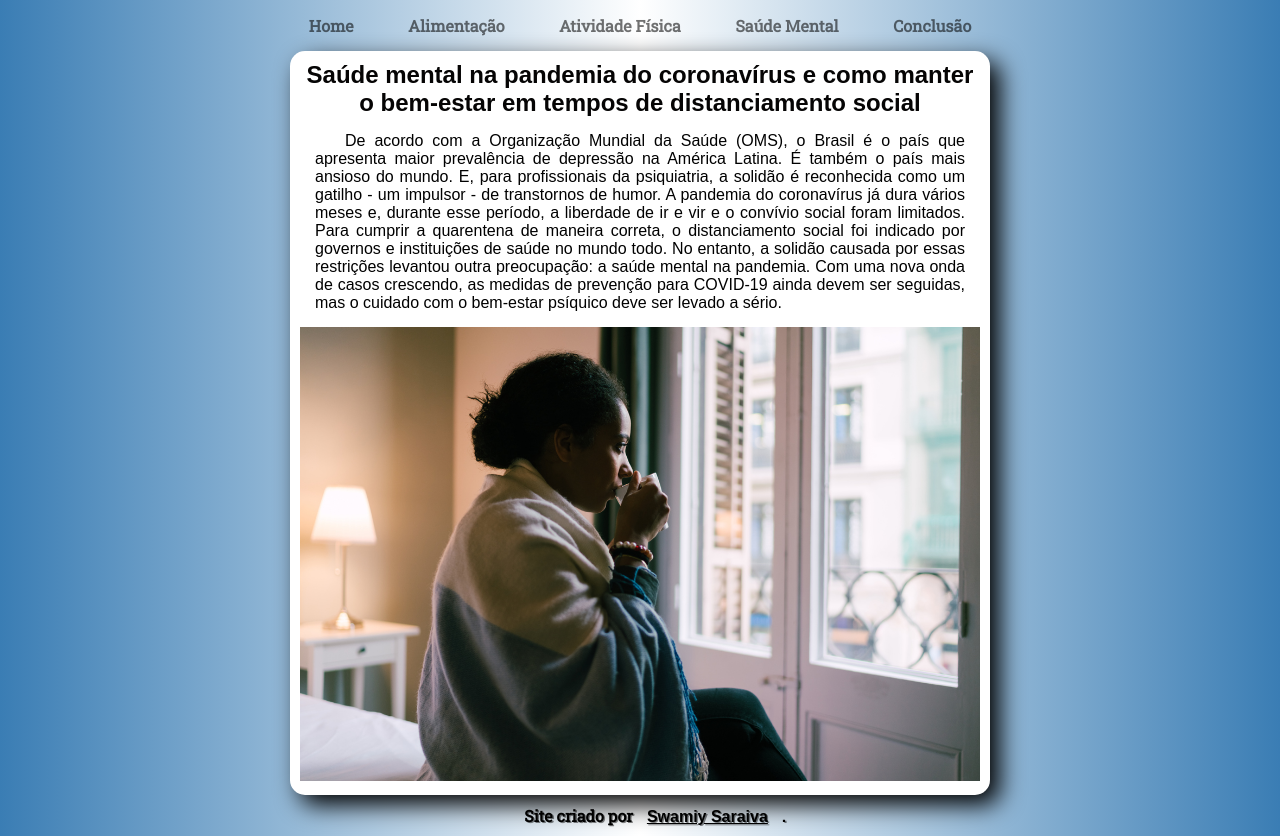
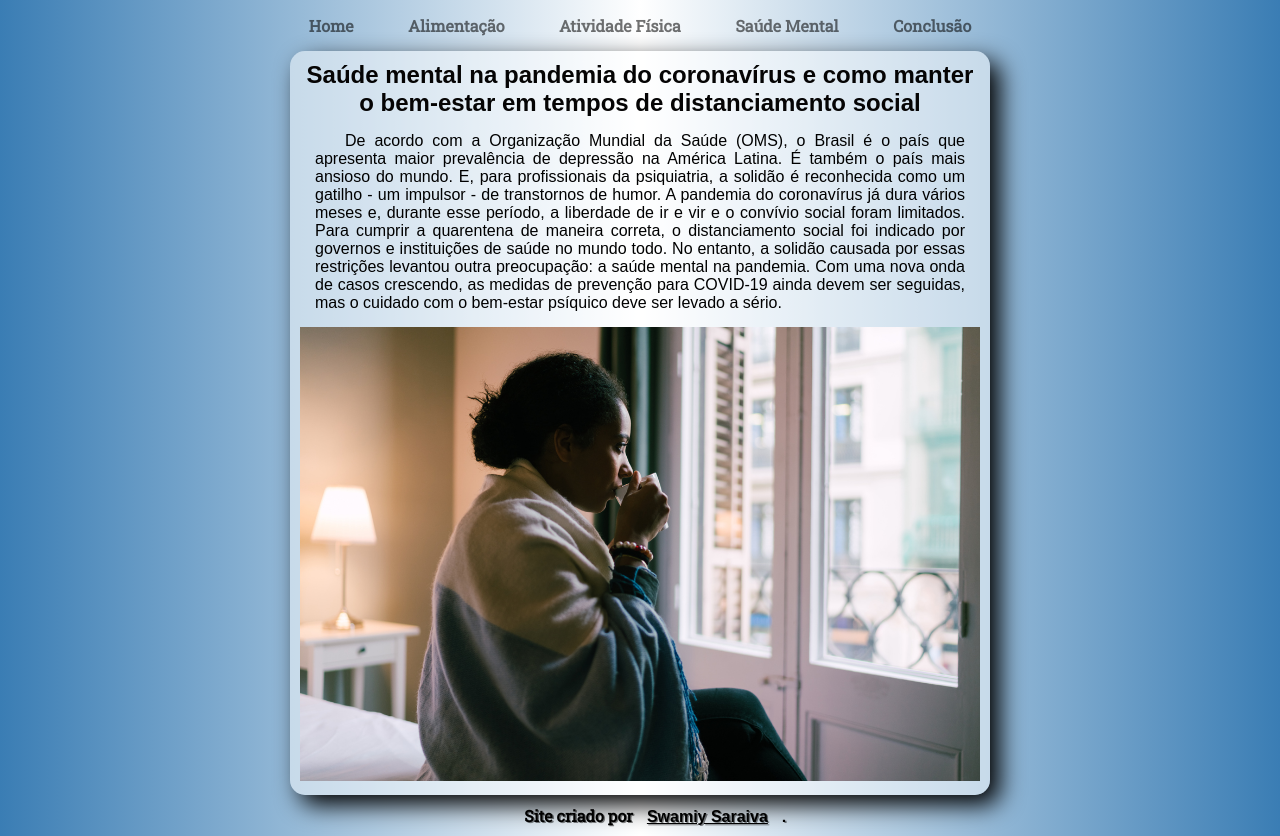
Before and after one commit to Saraiva94/site.saude.unigranrio, a plain HTML site: page Trabalho PCA/PCA Saúde Mental/index.html in a window 1280 px wide. Drawn offline with Linux system fonts and the light colour scheme.

Commit message:
Update style.css

```diff
--- a/Trabalho PCA/PCA Saúde Mental/style.css
+++ b/Trabalho PCA/PCA Saúde Mental/style.css
@@ -3,15 +3,15 @@
 @import url('https://fonts.googleapis.com/css2?family=Roboto+Slab&display=swap');
 
 * {
-font-family: Arial, Helvetica,'Roboto Slab';
+    font-family: Arial, Helvetica,'Roboto Slab';
 }
 
 body {
-background-image: linear-gradient(to right, #3a7db4, white, #3a7db4);
+    background-image: linear-gradient(to right, #3a7db4, white, #3a7db4);
 }
 
 main {
-    background-color: white;
+    background-color: rgba(255, 255, 255, 0.473);;
     width: 680px;
     padding: 10px;
     margin: auto;
```
